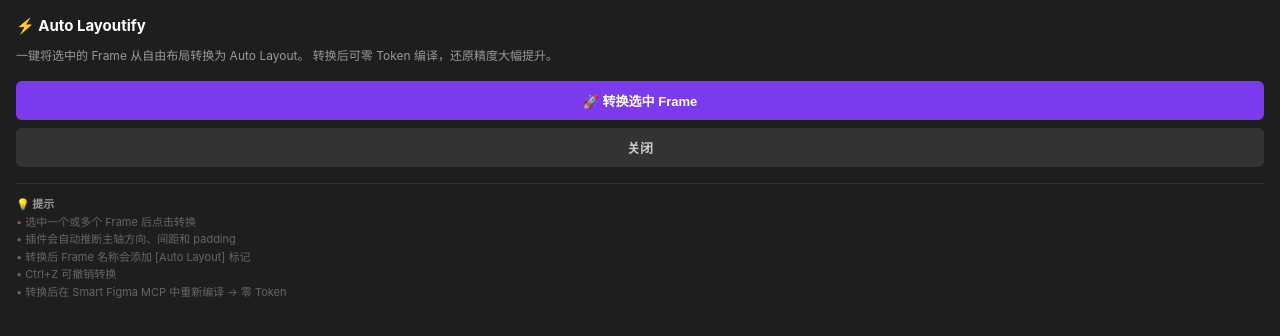
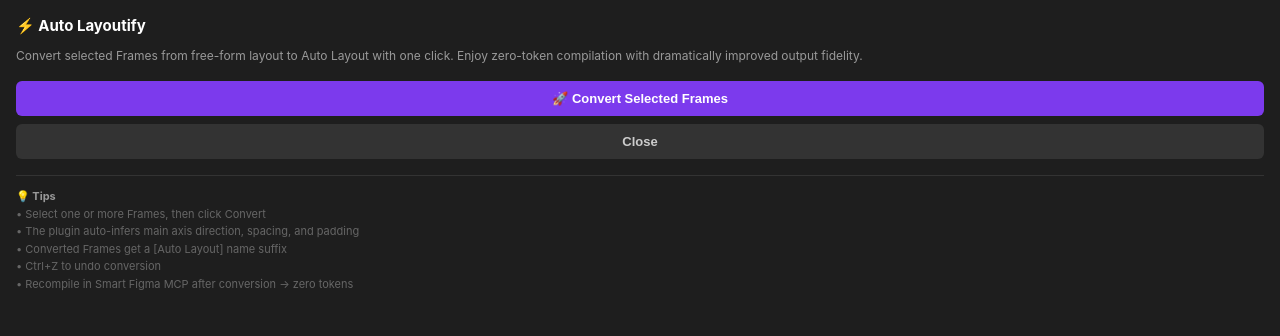
Before and after one commit to drake-yuan/smart-figma-mcp, a website: page figma-plugin/ui.html in a window 1280 px wide. Drawn offline with Linux system fonts and the light colour scheme.

Commit message:
i18n: convert figma-plugin ui.html to English

```diff
--- a/figma-plugin/ui.html
+++ b/figma-plugin/ui.html
@@ -61,12 +61,12 @@
 <body>
   <h2>⚡ Auto Layoutify</h2>
   <p class="desc">
-    一键将选中的 Frame 从自由布局转换为 Auto Layout。
-    转换后可零 Token 编译，还原精度大幅提升。
+    Convert selected Frames from free-form layout to Auto Layout with one click.
+    Enjoy zero-token compilation with dramatically improved output fidelity.
   </p>
 
-  <button class="btn btn-primary" id="btnConvert">🚀 转换选中 Frame</button>
-  <button class="btn btn-secondary" id="btnCancel">关闭</button>
+  <button class="btn btn-primary" id="btnConvert">🚀 Convert Selected Frames</button>
+  <button class="btn btn-secondary" id="btnCancel">Close</button>
 
   <div class="progress" id="progress">
     <div class="progress-bar-bg">
@@ -76,12 +76,12 @@
   </div>
 
   <div class="tips">
-    <strong>💡 提示</strong><br>
-    • 选中一个或多个 Frame 后点击转换<br>
-    • 插件会自动推断主轴方向、间距和 padding<br>
-    • 转换后 Frame 名称会添加 [Auto Layout] 标记<br>
-    • Ctrl+Z 可撤销转换<br>
-    • 转换后在 Smart Figma MCP 中重新编译 → 零 Token
+    <strong>💡 Tips</strong><br>
+    • Select one or more Frames, then click Convert<br>
+    • The plugin auto-infers main axis direction, spacing, and padding<br>
+    • Converted Frames get a [Auto Layout] name suffix<br>
+    • Ctrl+Z to undo conversion<br>
+    • Recompile in Smart Figma MCP after conversion → zero tokens
   </div>
 
   <script>
@@ -94,7 +94,7 @@
     btnConvert.addEventListener("click", () => {
       btnConvert.disabled = true;
       progress.classList.add("active");
-      result.innerHTML = '<span class="ok">⏳ 正在转换...</span>';
+      result.innerHTML = '<span class="ok">⏳ Converting...</span>';
       fill.style.width = "0%";
       parent.postMessage({ pluginMessage: { type: "auto-layoutify" } }, "*");
     });
@@ -113,16 +113,16 @@
         result.innerHTML = `
           <span class="ok">⏳ ${msg.current}/${msg.total}</span>
           ${msg.lastNode ? ' — ' + msg.lastNode : ''}
-          ${msg.errors > 0 ? '<br><span class="err">跳过 ' + msg.errors + ' 个</span>' : ''}
+          ${msg.errors > 0 ? '<br><span class="err">' + msg.errors + ' skipped</span>' : ''}
         `;
       } else if (msg.type === "done") {
         btnConvert.disabled = false;
         if (msg.converted > 0 && msg.errors === 0) {
-          result.innerHTML = `<span class="ok">✅ 成功转换 ${msg.converted} 个 Frame！<br>Ctrl+Z 可撤销，重新导出后可零 Token 编译。</span>`;
+          result.innerHTML = `<span class="ok">✅ ${msg.converted} Frame(s) converted successfully!<br>Undo with Ctrl+Z. Re-export for zero-token compile.</span>`;
         } else if (msg.converted > 0) {
-          result.innerHTML = `<span class="ok">✅ ${msg.converted} 个成功</span> <span class="err">${msg.errors} 个跳过</span>`;
+          result.innerHTML = `<span class="ok">✅ ${msg.converted} succeeded</span> <span class="err">${msg.errors} skipped</span>`;
         } else {
-          result.innerHTML = '<span class="err">⚠️ 没有可转换的 Frame。请选中包含多个子节点的 Frame 后重试。</span>';
+          result.innerHTML = '<span class="err">⚠️ No convertible Frames found. Select a Frame with multiple children and try again.</span>';
         }
       }
     });
```
